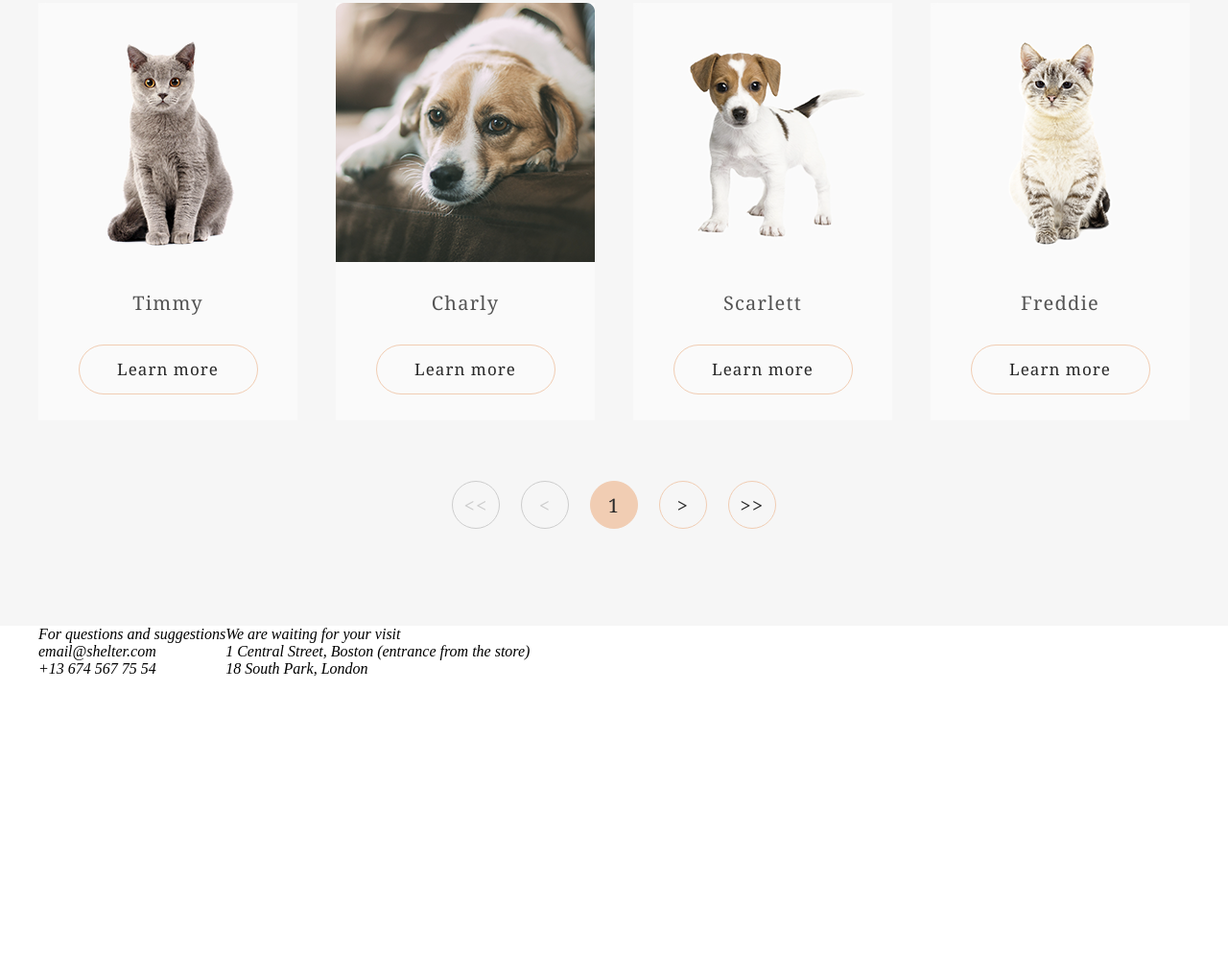
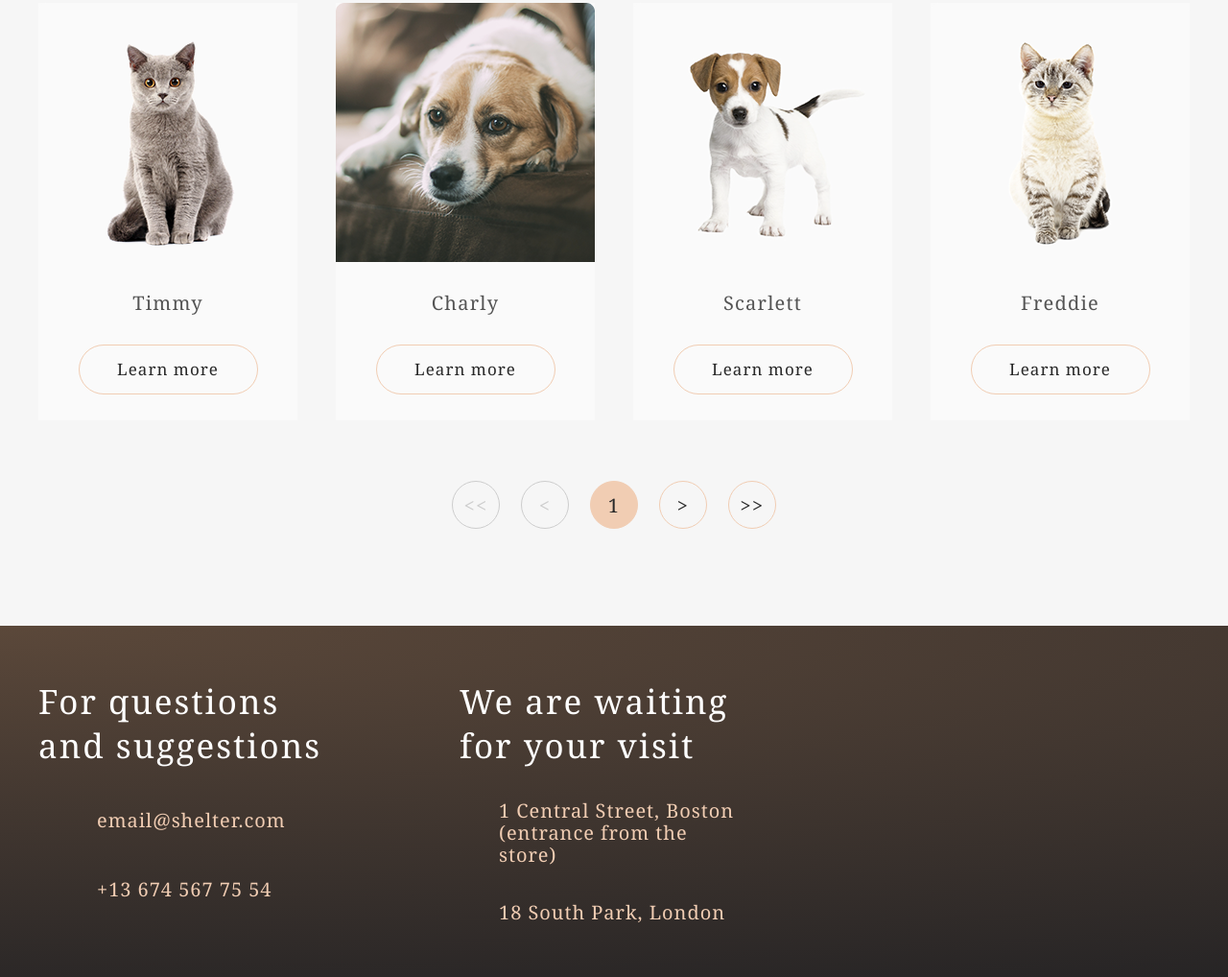
Before and after one commit to skayer81/shelter, a website built with Vite: page Shelter/index.html in a window 1280 px wide. Shown: the part 4074-5092 px from the top of the page at 96% size. Before the commit the page ends 4780 px from the top, so only its background shows below. Built offline with nearby package versions, Linux system fonts and the light colour scheme; files whose address does not match are found by name.

Commit message:
feat: add footer style

```diff
--- /dev/null
+++ b/Shelter/src/style/pages/footer.scss
@@ -0,0 +1,64 @@
+@import "./../variables.scss";
+.footer {
+    font-weight: 400;
+    letter-spacing: 0.06em;
+    font-style: normal;
+    background:
+        url("./backgrounds/background.png"),
+        radial-gradient(237.5% 111.8% at 0% 0%, rgb(91, 72, 58) 0%, rgb(38, 36, 37) 100%);
+    .contacts {
+        width: 439px;
+        padding-top: 56px;
+        margin-bottom: 20px;
+    }
+    .link {
+        display: block;
+        color: $colorPrimary;
+        font-family: Georgia;
+        font-size: 20px;
+        font-weight: 400;
+        line-height: 23px;
+
+        background-repeat: no-repeat;
+        background-position-x: left;
+        background-position-y: center;
+        font-style: normal;
+        min-height: 32px;
+        padding-top: 5px;
+        &.right-link {
+            padding-left: 41px;
+            margin-bottom: 32px;
+            width: 300px;
+        }
+        &.left-link {
+            padding-left: 61px;
+            margin-bottom: 40px;
+            margin-top: 39px;
+        }
+        &:hover {
+            color: $colorLightL;
+        }
+    }
+    .title {
+        color: $colorLightXL;
+        font-family: Georgia;
+        font-size: 35px;
+        font-style: normal;
+        letter-spacing: 2px;
+        line-height: 45.5px;
+        font-weight: 400;
+        width: 300px;
+        margin-bottom: 29px;
+        // mask-image: url("./../../../dist/contactsIcons/mail.svg");
+        // mask-repeat: no-repeat;
+        // background-color: red;
+        //  filter: hue-rotate(90deg);
+    }
+
+    .footer-back {
+        width: 321px;
+        background-repeat: no-repeat;
+        background-position-y: bottom;
+        background-position-x: right;
+    }
+}
--- a/Shelter/src/style/style.scss
+++ b/Shelter/src/style/style.scss
@@ -2,6 +2,7 @@
 @import "./pages/header.scss";
 @import "./pages/mainPage.scss";
 @import "./pages/petsPage.scss";
+@import "./pages/footer.scss";
 
 .container {
     max-width: 1280px;
```
